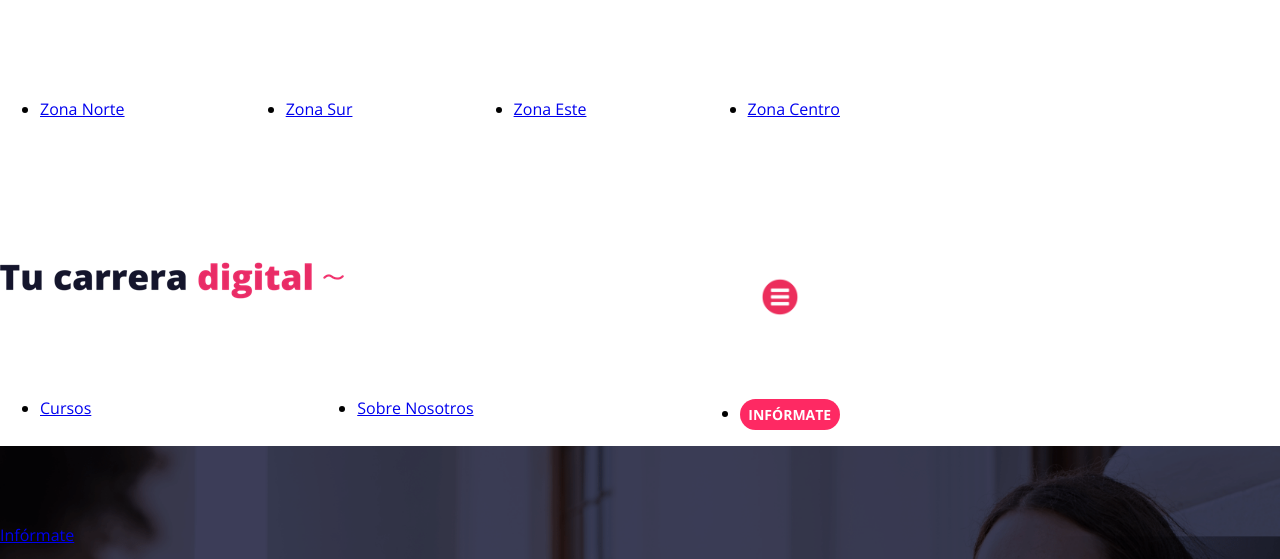
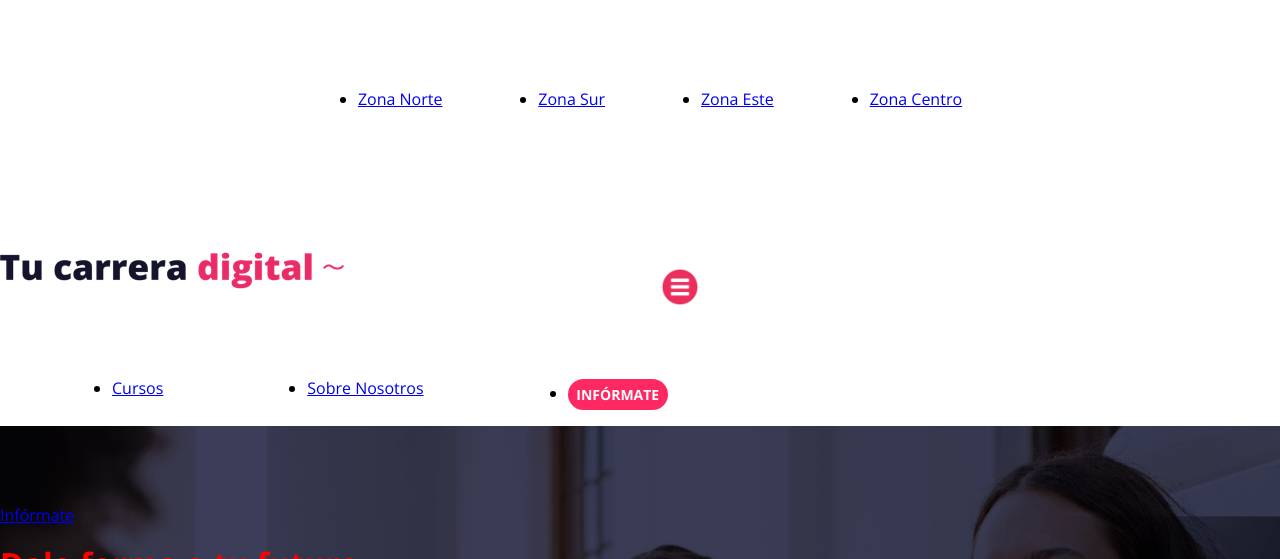
Before and after one commit to carlos-sansi/fullstack, a plain HTML site: page index.html in a window 1280 px wide. Shown: the top 559 px of the page. Drawn offline with nearby package versions, Linux system fonts and the light colour scheme.

Commit message:
pagina_web

```diff
--- a/css/custom.css
+++ b/css/custom.css
@@ -89,14 +89,14 @@ body {
     display: flex;
     flex-direction: row;
     background-color: var(white);
-    justify-content: space-between
+    justify-content:space-around
 
 }
 .nav-secundario {
     display: flex;
     flex-direction: row;
     background-color: var(white);
-    justify-content: space-between;
+    justify-content: space-around;
 
 }
 
@@ -114,7 +114,7 @@ body {
 @media(min-width:768px) {
     .contenedor {
 
-        width: 80rem;
+        width: 70rem;
         padding-top: 10%;
     }
 }
```
